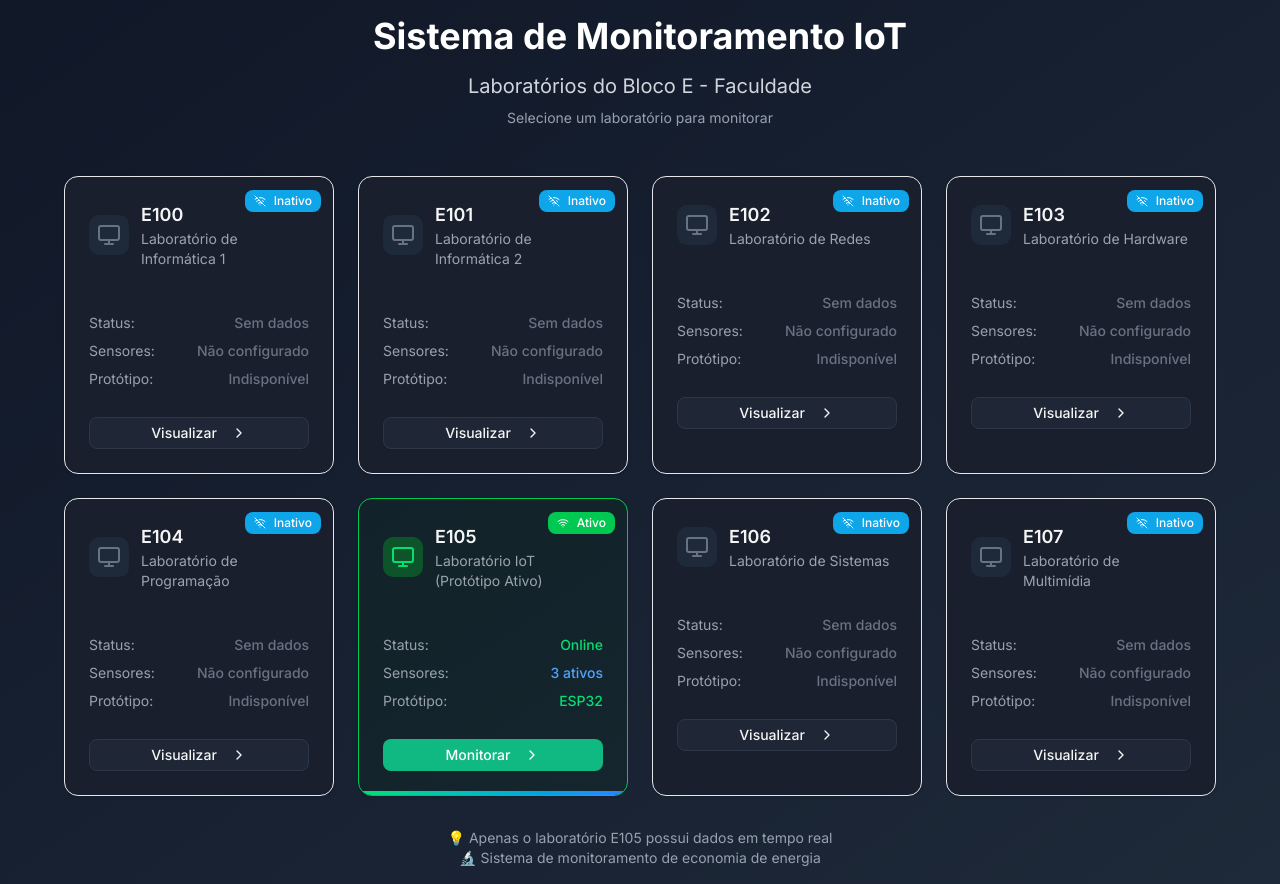
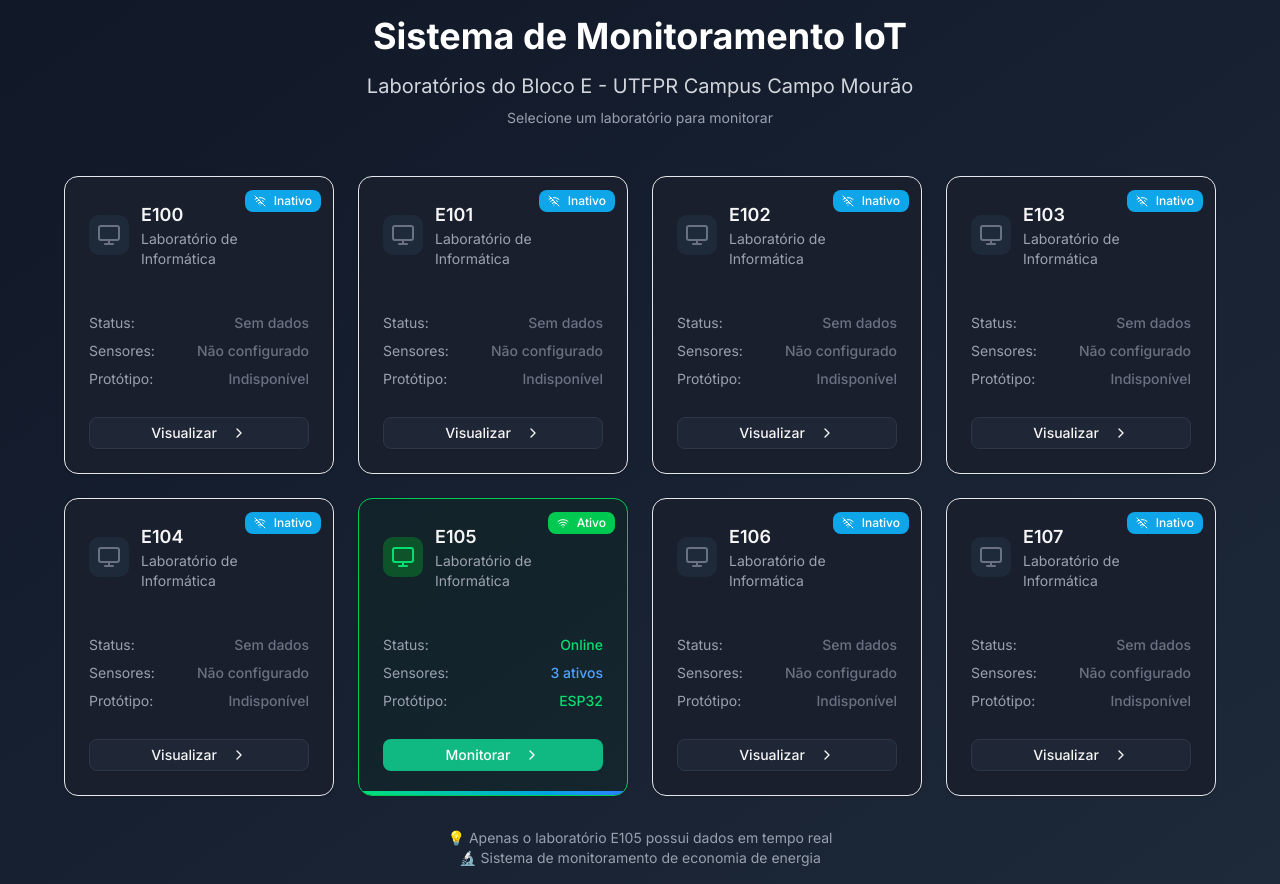
Before and after one commit to ArthurCandido/monitoramento-iot-TCC, a Next.js app: page / in a window 1280 px wide. Built offline with nearby package versions, Linux system fonts and the light colour scheme; no server answers; the database is empty.

Commit message:
refactor: update project name and improve documentation clarity

```diff
--- a/app/api/docs/route.ts
+++ b/app/api/docs/route.ts
@@ -27,11 +27,11 @@ const swaggerSpec = {
 Este sistema monitora sensores ESP32 em tempo real e fornece alertas inteligentes para economia de energia.
 
 ## Características principais:
-- 🌡️ Monitoramento de temperatura, umidade, luminosidade e movimento
-- 🚨 Alertas automáticos para economia de energia
-- 📊 Armazenamento histórico em PostgreSQL
-- ⚡ Cache busting para dados em tempo real
-- 🔧 Configurações dinâmicas de alertas
+- Monitoramento de temperatura, umidade, luminosidade e movimento
+- Alertas automáticos para economia de energia
+- Armazenamento histórico em PostgreSQL
+- Cache busting para dados em tempo real
+- Configurações dinâmicas de alertas
 
 ## Fluxo de dados:
 1. **ESP32** → Envia dados a cada 5 segundos para \`/api/gravar\`
@@ -91,10 +91,10 @@ Este sistema monitora sensores ESP32 em tempo real e fornece alertas inteligente
 Endpoint principal para recebimento de dados dos sensores IoT.
 
 ### Funcionalidades:
-- ✅ Validação de dados de entrada
-- 🗃️ Armazenamento em PostgreSQL
-- 🚨 Processamento de alertas em tempo real
-- 🧹 Limpeza automática de dados antigos
+- Validação de dados de entrada
+- Armazenamento em PostgreSQL
+- Processamento de alertas em tempo real
+- Limpeza automática de dados antigos
 
 ### Lógica de alertas:
 - **Ar condicionado**: Se temperatura < limite configurado + sem movimento por X segundos
@@ -332,10 +332,10 @@ Retorna os últimos 50 registros para construção de gráficos temporais.
 Verifica saúde de todos os componentes do sistema IoT.
 
 ### Verificações:
-- 🗃️ **PostgreSQL**: Conectividade e contagem de registros
-- 📡 **ESP32**: Última transmissão e tempo desde último dado
-- ⚡ **API**: Uptime e responsividade
-- 🕐 **Tempo real**: Detecta se dados estão frescos (≤30s) ou antigos
+- **PostgreSQL**: Conectividade e contagem de registros
+- **ESP32**: Última transmissão e tempo desde último dado
+- **API**: Uptime e responsividade
+- **Tempo real**: Detecta se dados estão frescos (≤30s) ou antigos
 
 ### Estados ESP32:
 - **connected**: Dentro do intervalo esperado (≤ 7s = transmissão a cada 5s + 2s tolerância)
--- a/components/config-view.tsx
+++ b/components/config-view.tsx
@@ -239,13 +239,6 @@ export function ConfigView() {
                   </p>
                 </div>
               )}
-
-              {/* Nota sobre persistência */}
-              <div className="mt-6 p-4 bg-green-500/10 border border-green-500/20 rounded-lg">
-                <p className="text-sm text-green-700 dark:text-green-300">
-                  <strong>💾 Persistente:</strong> As configurações são salvas no banco de dados PostgreSQL e aplicadas a todos os dispositivos.
-                </p>
-              </div>
             </CardContent>
           </Card>
         </div>
--- a/components/lab-selector.tsx
+++ b/components/lab-selector.tsx
@@ -23,7 +23,7 @@ export function LabSelector() {
             Sistema de Monitoramento IoT
           </h1>
           <p className="text-xl text-gray-600 dark:text-gray-300 mb-2">
-            Laboratórios do Bloco E - Faculdade
+            Laboratórios do Bloco E - UTFPR Campus Campo Mourão
           </p>
           <p className="text-sm text-gray-500 dark:text-gray-400">
             Selecione um laboratório para monitorar
--- a/contexts/lab-context.tsx
+++ b/contexts/lab-context.tsx
@@ -18,14 +18,14 @@ interface LabContextType {
 }
 
 const LABORATORIES: Laboratory[] = [
-  { id: 'E100', nome: 'E100', ativo: false, descricao: 'Laboratório de Informática 1' },
-  { id: 'E101', nome: 'E101', ativo: false, descricao: 'Laboratório de Informática 2' },
-  { id: 'E102', nome: 'E102', ativo: false, descricao: 'Laboratório de Redes' },
-  { id: 'E103', nome: 'E103', ativo: false, descricao: 'Laboratório de Hardware' },
-  { id: 'E104', nome: 'E104', ativo: false, descricao: 'Laboratório de Programação' },
-  { id: 'E105', nome: 'E105', ativo: true, descricao: 'Laboratório IoT (Protótipo Ativo)' },
-  { id: 'E106', nome: 'E106', ativo: false, descricao: 'Laboratório de Sistemas' },
-  { id: 'E107', nome: 'E107', ativo: false, descricao: 'Laboratório de Multimídia' }
+  { id: 'E100', nome: 'E100', ativo: false, descricao: 'Laboratório de Informática' },
+  { id: 'E101', nome: 'E101', ativo: false, descricao: 'Laboratório de Informática' },
+  { id: 'E102', nome: 'E102', ativo: false, descricao: 'Laboratório de Informática' },
+  { id: 'E103', nome: 'E103', ativo: false, descricao: 'Laboratório de Informática' },
+  { id: 'E104', nome: 'E104', ativo: false, descricao: 'Laboratório de Informática' },
+  { id: 'E105', nome: 'E105', ativo: true, descricao: 'Laboratório de Informática' },
+  { id: 'E106', nome: 'E106', ativo: false, descricao: 'Laboratório de Informática' },
+  { id: 'E107', nome: 'E107', ativo: false, descricao: 'Laboratório de Informática' }
 ]
 
 const LabContext = createContext<LabContextType | undefined>(undefined)
```
Also changed, not shown: 1 other file (tests, documents, lock files or other folders).
